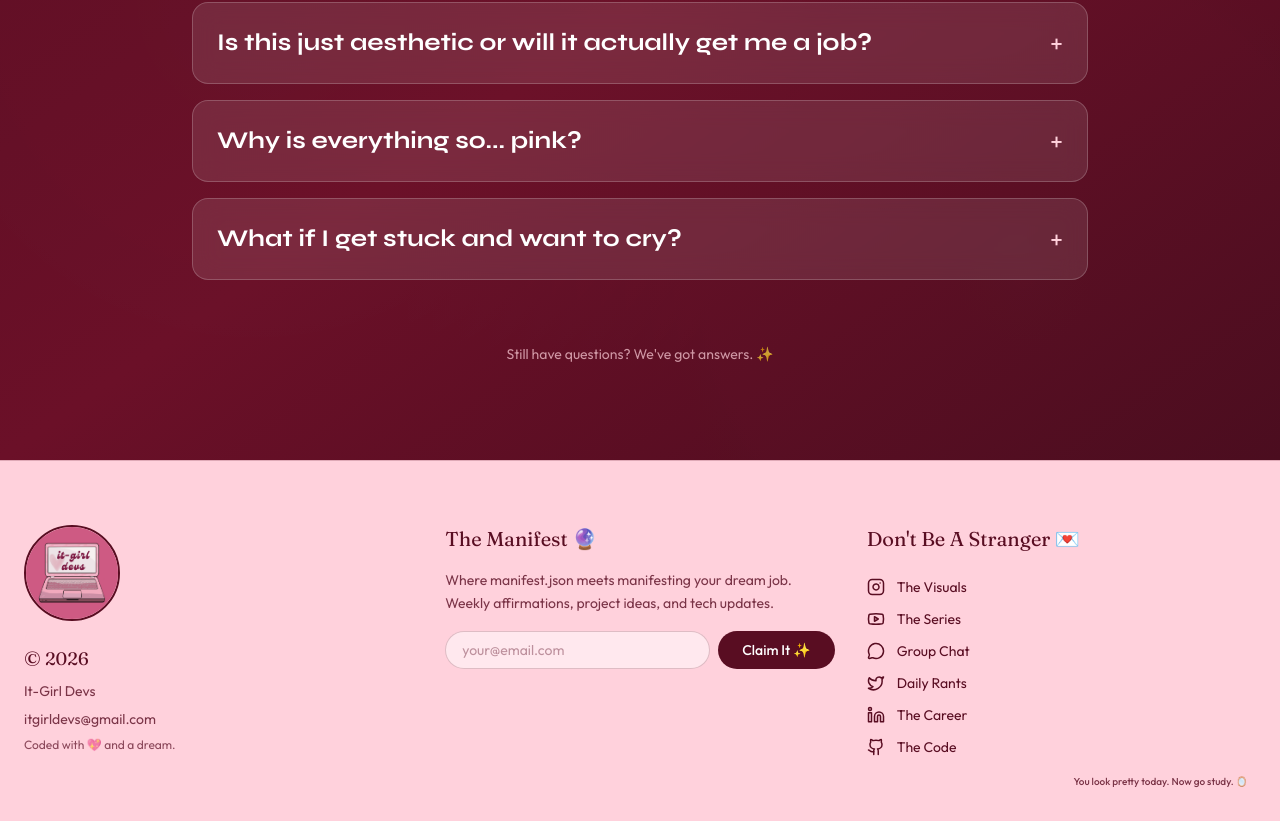
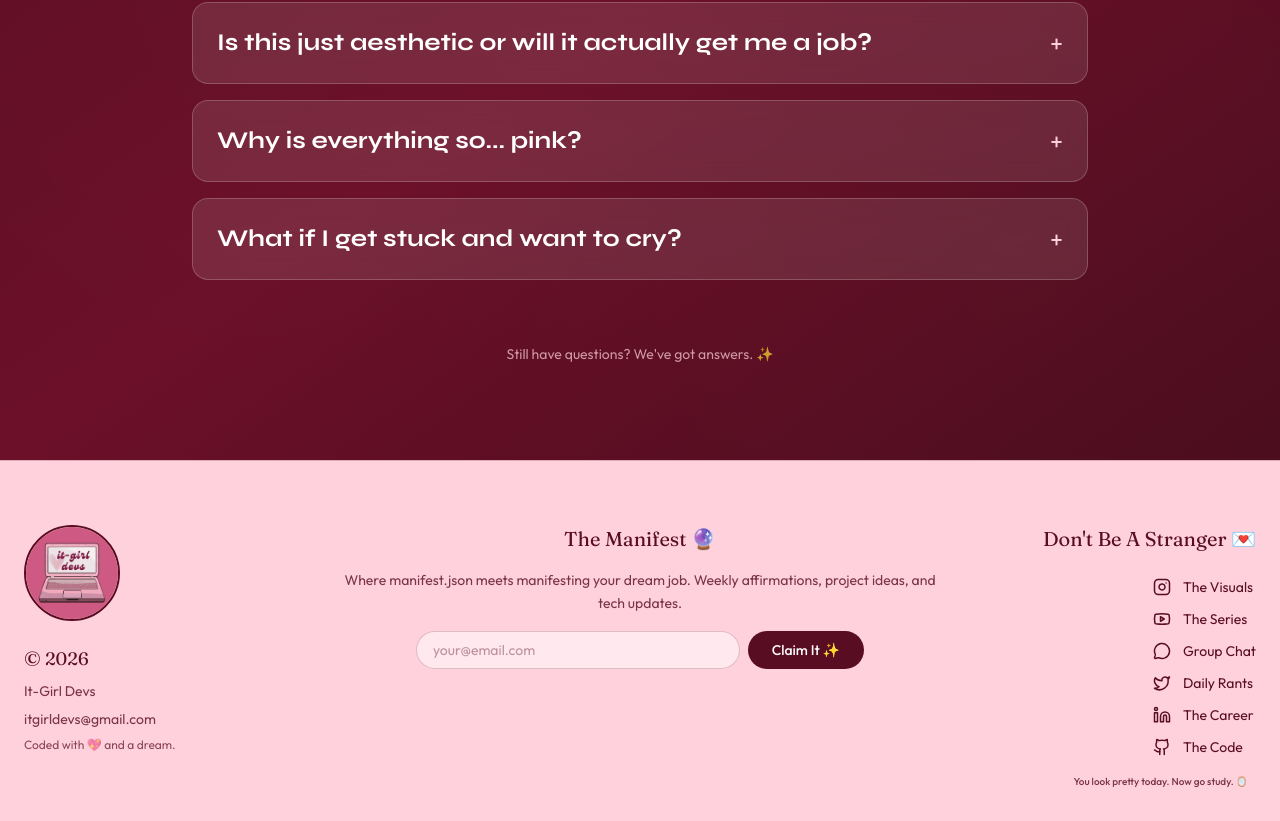
Before and after one commit to anjaliisharmaa/it-girl-devs, a Next.js app in the folder frontend/: page / in a window 1280 px wide. Shown: the part 3860-4681 px from the top of the page. Built offline with nearby package versions, Linux system fonts and the light colour scheme.

Commit message:
modified footer alignment

```diff
--- a/frontend/src/components/layout/Footer.tsx
+++ b/frontend/src/components/layout/Footer.tsx
@@ -17,15 +17,15 @@ export default function Footer() {
     <footer className="relative bg-[#FFD1DC] py-16 px-6 overflow-hidden border-t border-[#590D22]/20">
       <div className="max-w-7xl mx-auto">
         {/* Main Content: 12-Column Grid */}
-        <div className="grid grid-cols-1 md:grid-cols-12 gap-8">
+        <div className="grid grid-cols-1 md:grid-cols-12 gap-8 md:gap-12">
 
-          {/* Left Column: Brand Badge (4 columns) */}
+          {/* Left Column: Brand Badge (3 columns) */}
           <motion.div
             initial={{ opacity: 0, y: 20 }}
             whileInView={{ opacity: 1, y: 0 }}
             transition={{ duration: 0.6 }}
             viewport={{ once: true }}
-            className="col-span-1 md:col-span-4 space-y-6"
+            className="col-span-12 md:col-span-3 space-y-6 flex flex-col items-center md:items-start text-center md:text-left"
           >
             {/* Circular Logo Container */}
             <div className="w-24 h-24 rounded-full border-2 border-[#590D22] overflow-hidden">
@@ -58,13 +58,13 @@ export default function Footer() {
             </div>
           </motion.div>
 
-          {/* Middle Column: Newsletter (4 columns) */}
+          {/* Middle Column: Newsletter (6 columns) */}
           <motion.div
             initial={{ opacity: 0, y: 20 }}
             whileInView={{ opacity: 1, y: 0 }}
             transition={{ duration: 0.6, delay: 0.05 }}
             viewport={{ once: true }}
-            className="col-span-1 md:col-span-4"
+            className="col-span-12 md:col-span-6 flex flex-col items-center text-center"
           >
             {/* Header */}
             <h3 className="font-fraunces text-xl text-[#590D22] mb-4">
@@ -77,7 +77,7 @@ export default function Footer() {
             </p>
 
             {/* Input Form */}
-            <div className="flex flex-col sm:flex-row gap-2">
+            <div className="flex flex-col sm:flex-row gap-2 w-full max-w-md mx-auto">
               <input
                 type="email"
                 placeholder="your@email.com"
@@ -89,13 +89,13 @@ export default function Footer() {
             </div>
           </motion.div>
 
-          {/* Right Column: Link Stack (4 columns) */}
+          {/* Right Column: Link Stack (3 columns) */}
           <motion.div
             initial={{ opacity: 0, y: 20 }}
             whileInView={{ opacity: 1, y: 0 }}
             transition={{ duration: 0.6, delay: 0.1 }}
             viewport={{ once: true }}
-            className="col-span-1 md:col-span-4"
+            className="col-span-12 md:col-span-3 flex flex-col items-center md:items-end text-center md:text-right"
           >
             {/* Header */}
             <h3 className="font-fraunces text-xl text-[#590D22] mb-6">
```
